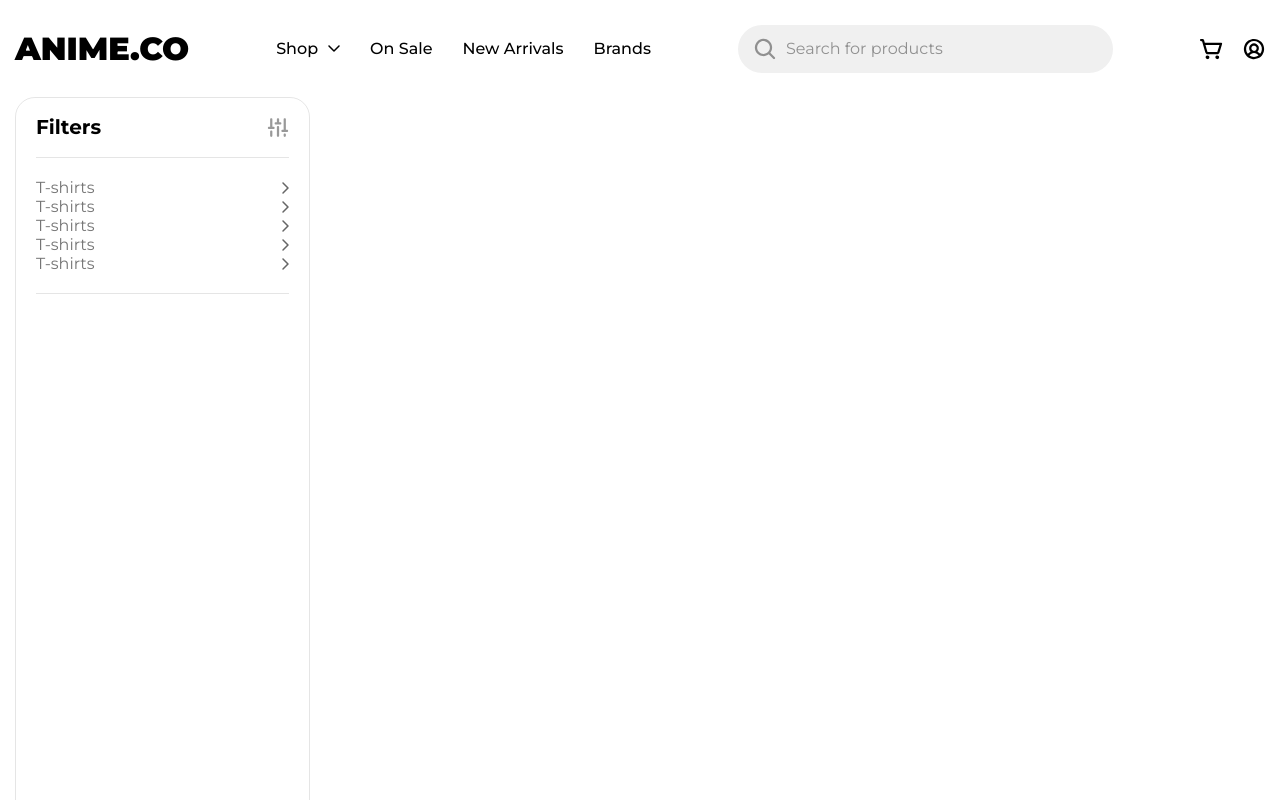
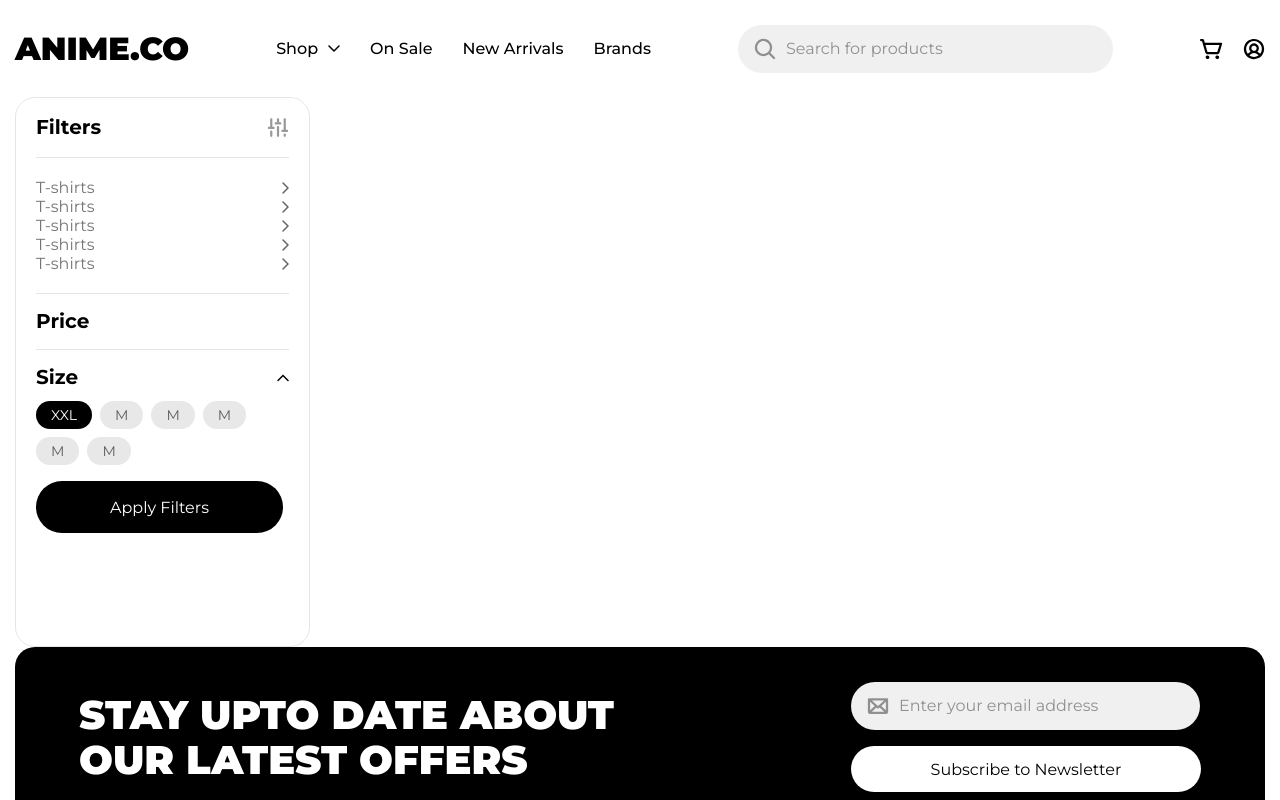
Before and after one commit to zh31n/madara.shop, a React (Vite) app: page /catalog in a window 1280 px wide. Shown: the top 800 px of the page. Built offline with nearby package versions, Linux system fonts and the light colour scheme.

Commit message:
add new filter

```diff
--- a/src/Pages/Catalog/Catalog.module.scss
+++ b/src/Pages/Catalog/Catalog.module.scss
@@ -2,7 +2,7 @@
   display: flex;
   justify-content: space-between;
   .filtersNav{
-    height: 1220px;
+    height: 550px;
     width: 295px;
     border: 1px solid rgba(0, 0, 0, 0.1);
     border-radius: 20px;
@@ -22,5 +22,13 @@
       font-size: 16px;
       color: rgba(0, 0, 0, 0.54);
     }
+    .sizeButtons{
+      flex-wrap: wrap;
+      margin-top: 1em;
+      display: flex;
+      align-items: center;
+      gap: 8px;
+      margin-bottom: 1rem;
+    }
   }
 }
--- a/src/Pages/Catalog/Catalog.tsx
+++ b/src/Pages/Catalog/Catalog.tsx
@@ -2,6 +2,9 @@ import s from './Catalog.module.scss';
 import filterImg from '../../assets/img/filters.svg';
 import HorizontalLine from "../../UI/HorizontalLine/HorizontalLine.tsx";
 import arrowRight from '../../assets/img/aerrow_right.svg';
+import arrowUp from '../../assets/img/arrow_up.svg';
+import SizeButton from "./Components/SizeButton/SizeButton.tsx";
+import BlackButton from "../../UI/BlackButton/BlackButton.tsx";
 
 const Catalog = () => {
     return (
@@ -36,6 +39,23 @@ const Catalog = () => {
                         </div>
                     </div>
                     <HorizontalLine margin={20}/>
+                    <div className={s.title}>Price</div>
+                    <HorizontalLine margin={20}/>
+                    <div className={s.size}>
+                        <div className={s.title}>
+                            Size
+                            <img src={arrowUp} alt={'arrow-up'} />
+                        </div>
+                        <div className={s.sizeButtons}>
+                            <SizeButton text={'XXL'} active={true}/>
+                            <SizeButton text={'M'}/>
+                            <SizeButton text={'M'}/>
+                            <SizeButton text={'M'}/>
+                            <SizeButton text={'M'}/>
+                            <SizeButton text={'M'}/>
+                        </div>
+                    </div>
+                    <BlackButton text={'Apply Filters'} width={247}/>
                 </div>
             </div>
         </div>
--- /dev/null
+++ b/src/Pages/Catalog/Components/SizeButton/SizeButton.module.scss
@@ -0,0 +1,9 @@
+.button{
+  font-size: 14px;
+  font-weight: 400;
+  color: rgba(0, 0, 0, 0.6);
+  background: #e8e8e8;
+  padding: 5px 15px;
+  border-radius: 18px;
+  cursor: pointer;
+}
--- /dev/null
+++ b/src/Pages/Catalog/Components/SizeButton/SizeButton.tsx
@@ -0,0 +1,10 @@
+import s from './SizeButton.module.scss';
+import {SizeButtonI} from "./Types.ts";
+
+const SizeButton = ({text, active}: SizeButtonI) => {
+    return (
+        <div className={s.button} style={{color: active ? 'white' : '', background: active ? 'black' : ''}}>{text}</div>
+    );
+};
+
+export default SizeButton;
--- /dev/null
+++ b/src/Pages/Catalog/Components/SizeButton/Types.ts
@@ -0,0 +1,6 @@
+export interface SizeButtonI {
+    text: string;
+    w?: number;
+    h?: number;
+    active?: boolean;
+}
```
Also changed, not shown: src/assets/img/arrow_up.svg (added).
